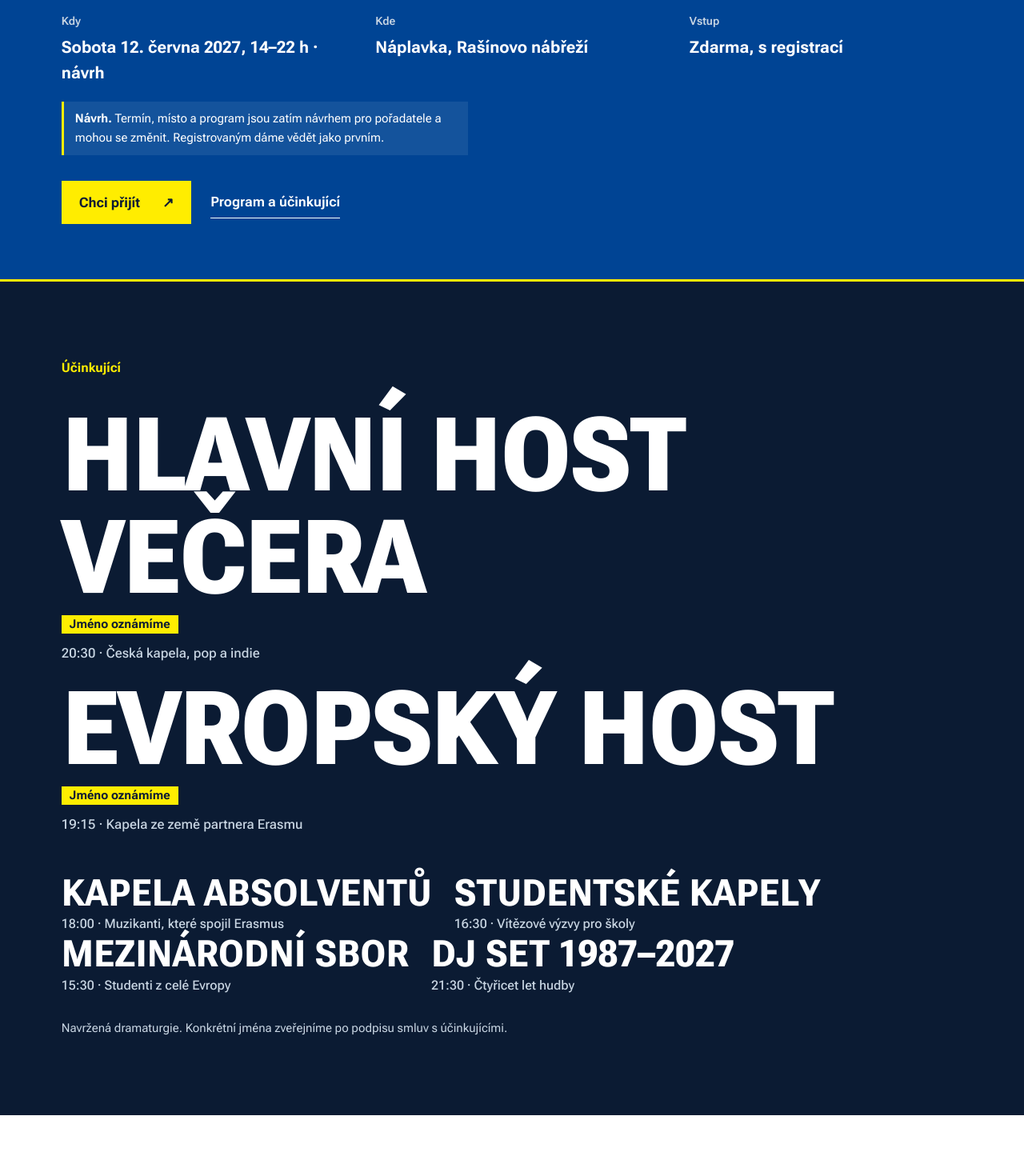
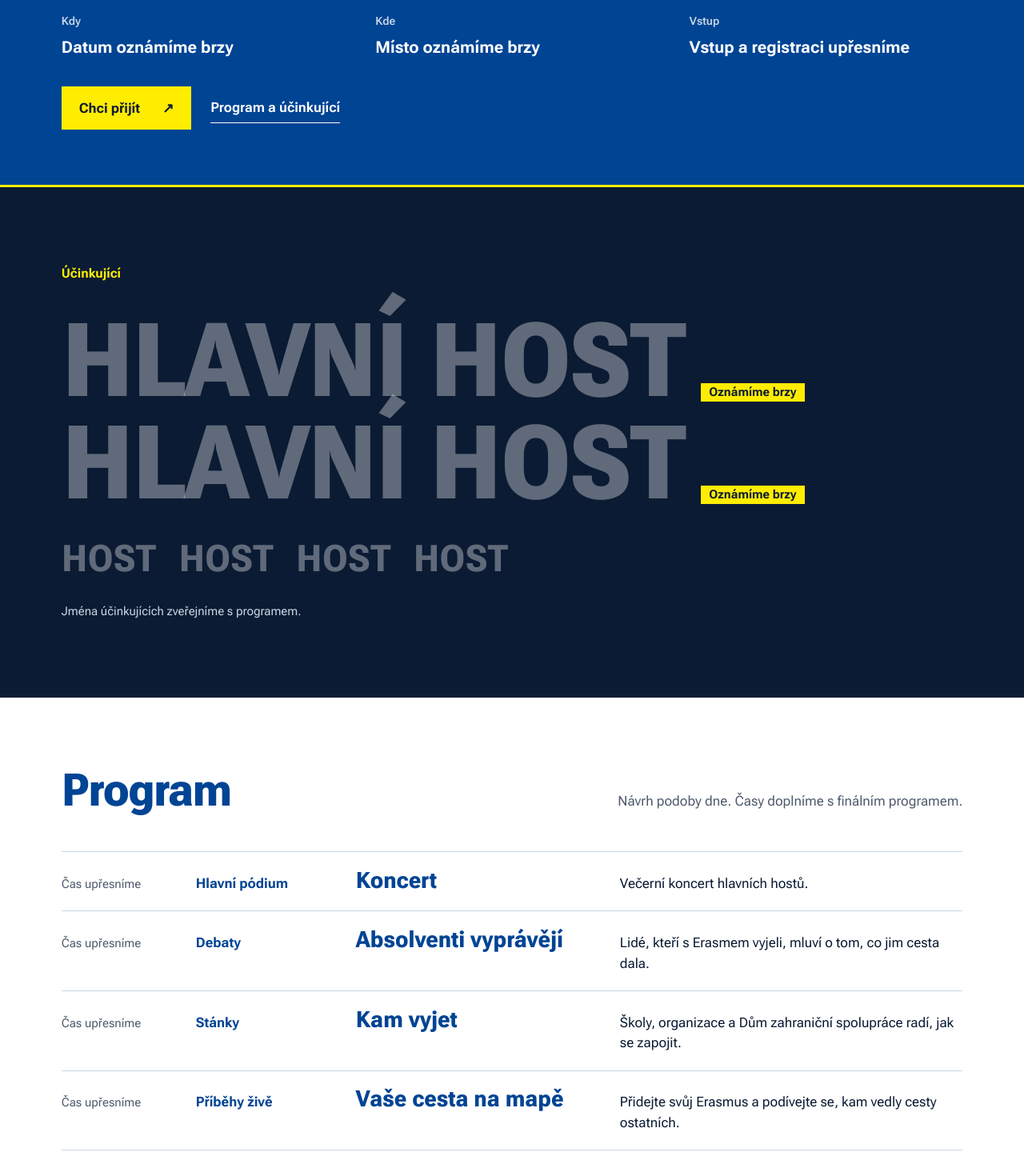
Before and after one commit to legitjakub/ERA40, a Next.js app in the folder web/: page /oslava in a window 1280 px wide. Shown: the part 620-2090 px from the top of the page at 80% size. Built offline with nearby package versions, Linux system fonts and the light colour scheme.

Commit message:
Revert "Oslava: navržený termín, místo, program a čísla podle veřejných zdrojů"
This reverts commit 96308619bf9b1354a0662acecdc205ecc5c4d91d.

```diff
--- a/web/src/app/oslava/oslava.module.css
+++ b/web/src/app/oslava/oslava.module.css
@@ -114,6 +114,9 @@
     "wght" 780;
   line-height: 1;
   text-transform: uppercase;
+}
+.poster [data-placeholder] {
+  color: #ffffff59;
 }
 .soon {
   padding: 4px 10px;
@@ -247,84 +250,3 @@
     gap: 4px;
   }
 }
-
-/* Proposal notice, line-up details, venue list and numbers. */
-.proposal {
-  max-width: 60ch;
-  margin: 20px 0 0;
-  padding: 10px 14px;
-  border-left: 3px solid var(--c-yellow);
-  background: #ffffff14;
-  font-size: 0.9375rem;
-}
-.name {
-  display: inline-flex;
-  flex-wrap: wrap;
-  align-items: baseline;
-  gap: 8px 20px;
-}
-.meta {
-  display: block;
-  margin-top: 6px;
-  color: #c9d6e3;
-  font-size: 1rem;
-  font-variation-settings: "wdth" 100, "wght" 500;
-  letter-spacing: 0;
-  line-height: 1.3;
-  text-transform: none;
-}
-.headliners .meta {
-  margin-bottom: clamp(14px, 2.4vh, 24px);
-  font-size: clamp(1rem, 1.3vw, 1.2rem);
-}
-.guests li {
-  display: flex;
-  flex-direction: column;
-  min-width: 14ch;
-}
-.list {
-  margin: 0 0 16px;
-  padding-left: 1.1em;
-}
-.list li + li {
-  margin-top: 6px;
-}
-.section[data-tone="ink"] {
-  background: var(--c-ink);
-  color: white;
-}
-.section[data-tone="ink"] h2 {
-  color: white;
-}
-.section[data-tone="ink"] .head p {
-  color: #c9d6e3;
-}
-.numbers {
-  display: grid;
-  grid-template-columns: repeat(4, minmax(0, 1fr));
-  gap: 28px clamp(20px, 3vw, 48px);
-  margin: 0;
-}
-.numbers div {
-  display: flex;
-  flex-direction: column-reverse;
-  justify-content: flex-end;
-  gap: 8px;
-  padding-top: 16px;
-  border-top: 2px solid var(--c-yellow);
-}
-.numbers dt {
-  color: #c9d6e3;
-  font-size: 0.9375rem;
-}
-.numbers dd {
-  margin: 0;
-  font-size: clamp(2rem, 3.6vw, 3.4rem);
-  font-variation-settings: "wdth" 74, "wght" 820;
-  line-height: 1;
-}
-@media (max-width: 767px) {
-  .numbers {
-    grid-template-columns: repeat(2, minmax(0, 1fr));
-  }
-}
--- a/web/src/app/oslava/page.tsx
+++ b/web/src/app/oslava/page.tsx
@@ -11,7 +11,7 @@ export const metadata: Metadata = {
   description: event.lead,
 };
 
-const soon = <span className={s.soon}>Jméno oznámíme</span>;
+const soon = <span className={s.soon}>Oznámíme brzy</span>;
 
 export default function EventPage() {
   const headliners = event.performers.filter((p) => p.headliner);
@@ -58,13 +58,6 @@ export default function EventPage() {
             <dd className={s.factValue}>{event.entry.label}</dd>
           </div>
         </dl>
-        {!event.confirmed && (
-          <p className={s.proposal}>
-            <strong>Návrh.</strong> Termín, místo a program jsou zatím
-            návrhem pro pořadatele a mohou se změnit. Registrovaným dáme
-            vědět jako prvním.
-          </p>
-        )}
         <p className={s.actions}>
           <Link className={s.primary} href="/zapojte-se#oslava">
             Chci přijít <span aria-hidden="true">↗</span>
@@ -83,30 +76,21 @@ export default function EventPage() {
           </h2>
           <ul className={s.headliners}>
             {headliners.map((p) => (
-              <li key={p.id}>
-                <span className={s.name}>
-                  {p.name}
-                  {p.placeholder && soon}
-                </span>
-                <span className={s.meta}>
-                  {[p.time, p.genre].filter(Boolean).join(" · ")}
-                </span>
+              <li key={p.id} data-placeholder={p.placeholder || undefined}>
+                {p.name}
+                {p.placeholder && soon}
               </li>
             ))}
           </ul>
           <ul className={s.guests}>
             {guests.map((p) => (
-              <li key={p.id}>
-                <span className={s.name}>{p.name}</span>
-                <span className={s.meta}>
-                  {[p.time, p.genre].filter(Boolean).join(" · ")}
-                </span>
+              <li key={p.id} data-placeholder={p.placeholder || undefined}>
+                {p.name}
               </li>
             ))}
           </ul>
           <p className={s.posterNote}>
-            Navržená dramaturgie. Konkrétní jména zveřejníme po podpisu
-            smluv s účinkujícími.
+            Jména účinkujících zveřejníme s programem.
           </p>
         </div>
       </section>
@@ -115,11 +99,7 @@ export default function EventPage() {
         <div className={s.inner}>
           <header className={s.head}>
             <h2 id="program-title">Program</h2>
-            <p>
-              {event.confirmed
-                ? event.dateLabel
-                : "Návrh podoby dne. Finální program zveřejníme s účinkujícími."}
-            </p>
+            <p>Návrh podoby dne. Časy doplníme s finálním programem.</p>
           </header>
           <ol className={s.program}>
             {event.program.map((item) => (
@@ -140,17 +120,9 @@ export default function EventPage() {
             <div>
               <h2 id="place-title">Místo a doprava</h2>
               <p className={s.big}>{event.venue.name}</p>
-              {event.venue.address && <p>{event.venue.address}</p>}
-              <ul className={s.list}>
-                {event.venue.transport.map((line) => (
-                  <li key={line}>{line}</li>
-                ))}
-              </ul>
               <p>
-                <strong>Přístupnost.</strong> {event.venue.access}
-              </p>
-              <p>
-                <strong>S sebou.</strong> {event.venue.bring}
+                Adresu, dopravu, informace o bezbariérovém přístupu a co si
+                vzít s sebou doplníme s místem konání.
               </p>
             </div>
             <div>
@@ -164,23 +136,6 @@ export default function EventPage() {
               </p>
             </div>
           </div>
-        </div>
-      </section>
-
-      <section className={s.section} data-tone="ink" aria-labelledby="facts-title">
-        <div className={s.inner}>
-          <header className={s.head}>
-            <h2 id="facts-title">Proč slavíme</h2>
-            <p>Ověřená čísla z Domu zahraniční spolupráce a Evropské komise.</p>
-          </header>
-          <dl className={s.numbers}>
-            {event.facts.map((f) => (
-              <div key={f.value}>
-                <dt>{f.label}</dt>
-                <dd>{f.value}</dd>
-              </div>
-            ))}
-          </dl>
         </div>
       </section>
 
--- a/web/src/components/event/AddToCalendar.tsx
+++ b/web/src/components/event/AddToCalendar.tsx
@@ -1,13 +1,13 @@
 "use client";
 
-import { event, eventConfirmed } from "@/content/event";
+import { event } from "@/content/event";
 
 const stamp = (iso: string) =>
   new Date(iso).toISOString().replace(/[-:]/g, "").replace(/\.\d{3}/, "");
 
-/** Downloads an .ics file built in the browser; hidden until the date is confirmed. */
+/** Downloads an .ics file built in the browser; hidden until a date exists. */
 export function AddToCalendar({ className }: { className?: string }) {
-  if (!eventConfirmed() || !event.start) return null;
+  if (!event.start) return null;
   function download() {
     const start = event.start!;
     const end = event.end ?? new Date(Date.parse(start) + 8 * 3600_000).toISOString();
--- a/web/src/components/event/Countdown.tsx
+++ b/web/src/components/event/Countdown.tsx
@@ -1,26 +1,20 @@
 "use client";
 
 import { useEffect, useState } from "react";
-import { event, eventConfirmed } from "@/content/event";
+import { event } from "@/content/event";
 
-/** A quiet text countdown; until the date is confirmed it shows the label. */
+/** A quiet text countdown; before a date exists it says when it will. */
 export function Countdown({ className }: { className?: string }) {
   const [now, setNow] = useState<number | null>(null);
   useEffect(() => {
-    if (!eventConfirmed()) return;
+    if (!event.start) return;
     const tick = () => setNow(Date.now());
     tick();
     const id = window.setInterval(tick, 30_000);
     return () => window.clearInterval(id);
   }, []);
 
-  if (!eventConfirmed() || !event.start)
-    return (
-      <p className={className}>
-        {event.dateLabel}
-        {!event.confirmed && " · návrh"}
-      </p>
-    );
+  if (!event.start) return <p className={className}>{event.dateLabel}</p>;
   if (now === null) return <p className={className}>&nbsp;</p>;
   const start = Date.parse(event.start);
   const end = event.end ? Date.parse(event.end) : start + 8 * 3600_000;
--- a/web/src/content/event.ts
+++ b/web/src/content/event.ts
@@ -1,12 +1,8 @@
 /*
- * The anniversary celebration.
- *
- * Everything here is a PROPOSAL (docs/PLAN-OSLAVA.md, "Návrh akce"):
- * date, place and programme are worked out from public facts, but the
- * organiser has not confirmed them. While `confirmed` is false the site
- * labels them as a proposal and keeps the calendar file and schema.org
- * Event switched off. Performer names stay formats, never real artists,
- * until bookings are signed.
+ * The anniversary celebration. Everything marked `placeholder` waits for
+ * the organiser's confirmed details (docs/PLAN-OSLAVA.md, "Co potřebuji").
+ * Fill in `start`, `end` and `venue` and the countdown, calendar file and
+ * structured data switch on by themselves.
  */
 
 export type Performer = {
@@ -32,72 +28,76 @@ export type ProgramItem = {
 };
 
 export const event = {
-  /** Flip to true once the organiser confirms date, place and entry. */
-  confirmed: false,
   claim: "40 let Erasmu. Slavíme v Česku.",
   title: "Oslava 40 let Erasmu",
-  lead: "Odpoledne a večer pod širým nebem na pražské náplavce: koncerty, příběhy absolventů a rady, jak vyjet. Evropský program slaví 40 let a Česko je u toho od roku 1998.",
-  /** Saturday closest to the programme's birthday, 15 June 1987. */
-  start: "2027-06-12T14:00:00+02:00" as string | null,
-  end: "2027-06-12T22:00:00+02:00" as string | null,
-  dateLabel: "Sobota 12. června 2027, 14–22 h",
-  dateNote: "Nejbližší sobota ke 40. narozeninám programu (15. 6. 1987).",
+  lead: "Koncert, setkání absolventů a den plný cest, které mění životy. Evropský program slaví 40 let a Česko je u toho od roku 1998.",
+  /** ISO date-time with offset, e.g. "2027-06-12T16:00:00+02:00". */
+  start: null as string | null,
+  end: null as string | null,
+  dateLabel: "Datum oznámíme brzy",
   venue: {
-    name: "Náplavka, Rašínovo nábřeží",
-    address: "Rašínovo nábřeží, Praha 2",
-    transport: [
-      "Tramvaj: zastávka Výtoň, přímo u náplavky.",
-      "Metro B: Karlovo náměstí, asi 10 minut pěšky.",
-      "Na kole: po břehu vede páteřní cyklotrasa A2.",
-    ],
-    access:
-      "Bezbariérový přístup na náplavku, toalety a místo u pódia ověříme se správcem náplavek a zveřejníme s finálním programem.",
-    bring: "Dobrou náladu, láhev na vodu a klidně fotku nebo předmět ze svého Erasmu do Příběhů živě.",
+    name: "Místo oznámíme brzy",
+    address: null as string | null,
     placeholder: true,
   },
   entry: {
-    label: "Zdarma, s registrací",
-    text: "Vstup je volný. Registrace nám pomůže odhadnout počet lidí a pošleme vám program jako prvním.",
+    label: "Vstup a registraci upřesníme",
+    text: "Zaregistrujte se a pošleme vám datum, místo i program, jakmile je zveřejníme.",
     placeholder: true,
   },
   performers: [
-    { id: "headliner-1", name: "Hlavní host večera", genre: "Česká kapela, pop a indie", time: "20:30", headliner: true, placeholder: true },
-    { id: "headliner-2", name: "Evropský host", genre: "Kapela ze země partnera Erasmu", time: "19:15", headliner: true, placeholder: true },
-    { id: "guest-1", name: "Kapela absolventů", genre: "Muzikanti, které spojil Erasmus", time: "18:00", placeholder: true },
-    { id: "guest-2", name: "Studentské kapely", genre: "Vítězové výzvy pro školy", time: "16:30", placeholder: true },
-    { id: "guest-3", name: "Mezinárodní sbor", genre: "Studenti z celé Evropy", time: "15:30", placeholder: true },
-    { id: "guest-4", name: "DJ set 1987–2027", genre: "Čtyřicet let hudby", time: "21:30", placeholder: true },
+    { id: "headliner-1", name: "Hlavní host", headliner: true, placeholder: true },
+    { id: "headliner-2", name: "Hlavní host", headliner: true, placeholder: true },
+    { id: "guest-1", name: "Host", placeholder: true },
+    { id: "guest-2", name: "Host", placeholder: true },
+    { id: "guest-3", name: "Host", placeholder: true },
+    { id: "guest-4", name: "Host", placeholder: true },
   ] as Performer[],
-  /** A proposed shape of the day; names follow once bookings are signed. */
+  /** A proposed shape of the day; times and names follow with the programme. */
   program: [
-    { time: "14:00", stage: "Celá náplavka", title: "Otevíráme", text: "Stánky škol, Domu zahraniční spolupráce a studentských spolků radí, kam a jak vyjet.", placeholder: true },
-    { time: "15:00", stage: "Debaty", title: "Odjezd 1998", text: "První čeští účastníci Erasmu vyprávějí, jaké bylo vyjet před vstupem do EU.", placeholder: true },
-    { time: "15:30", stage: "Hlavní pódium", title: "Mezinárodní sbor", text: "Zahraniční studenti, kteří jsou v Česku na Erasmu, zpívají ve svých jazycích.", placeholder: true },
-    { time: "16:00", stage: "Příběhy živě", title: "Vaše cesta na mapě", text: "Přineste fotku nebo vzpomínku, zapíšeme ji a ukážeme na velké mapě cest.", placeholder: true },
-    { time: "16:30", stage: "Hlavní pódium", title: "Studentské kapely", text: "Kapely ze škol zapojených do Erasmu+, vybrané ve výzvě před oslavou.", placeholder: true },
-    { time: "17:00", stage: "Debaty", title: "Nejen pro vysokoškoláky", text: "Učni, učitelé, sportovci a pracovníci s mládeží o tom, kam s Erasmem+ vyjeli od roku 2014.", placeholder: true },
-    { time: "18:00", stage: "Hlavní pódium", title: "Kapela absolventů", text: "Muzikanti, kteří se potkali na Erasmu, hrají spolu znovu.", placeholder: true },
-    { time: "19:15", stage: "Hlavní pódium", title: "Evropský host", text: "Koncert kapely z jiné země programu Erasmus+.", placeholder: true },
-    { time: "20:15", stage: "Hlavní pódium", title: "Společná fotka 40 let", text: "Všichni, kdo kdy vyjeli, na jedné fotce. Vezměte si vlajku své destinace.", placeholder: true },
-    { time: "20:30", stage: "Hlavní pódium", title: "Hlavní host večera", text: "Večerní koncert.", placeholder: true },
-    { time: "21:30", stage: "Hlavní pódium", title: "DJ set 1987–2027", text: "Hity ze všech čtyřiceti let do konce večera ve 22:00.", placeholder: true },
+    {
+      stage: "Hlavní pódium",
+      title: "Koncert",
+      text: "Večerní koncert hlavních hostů.",
+      placeholder: true,
+    },
+    {
+      stage: "Debaty",
+      title: "Absolventi vyprávějí",
+      text: "Lidé, kteří s Erasmem vyjeli, mluví o tom, co jim cesta dala.",
+      placeholder: true,
+    },
+    {
+      stage: "Stánky",
+      title: "Kam vyjet",
+      text: "Školy, organizace a Dům zahraniční spolupráce radí, jak se zapojit.",
+      placeholder: true,
+    },
+    {
+      stage: "Příběhy živě",
+      title: "Vaše cesta na mapě",
+      text: "Přidejte svůj Erasmus a podívejte se, kam vedly cesty ostatních.",
+      placeholder: true,
+    },
   ] as ProgramItem[],
-  /** Verified public figures; see docs/CONTENT-FACTS.md for sources. */
-  facts: [
-    { value: "15. 6. 1987", label: "Evropská komise spouští program Erasmus" },
-    { value: "1998", label: "Česko se zapojuje do evropských vzdělávacích programů" },
-    { value: "446 200", label: "účastníků z Česka ve výzvách 1998–2024 (DZS, únor 2025)" },
-    { value: "2014", label: "vzniká Erasmus+ pro všechny obory vzdělávání a sport" },
-  ],
   faq: [
-    { q: "Kolik stojí vstup?", a: "Navrhujeme vstup zdarma s nepovinnou registrací. Podmínky potvrdí pořadatel spolu s termínem." },
-    { q: "Musím být absolvent Erasmu?", a: "Ne. Oslava je pro všechny, kdo s Erasmem vyjeli, chystají se vyjet, nebo je program jen zajímá." },
-    { q: "Můžu přijít s dětmi nebo se psem?", a: "Ano, náplavka je veřejné prostranství. U pódia bývá hlučno, pro děti doporučujeme chrániče sluchu." },
-    { q: "Co když bude pršet?", a: "Akce proběhne za každého počasí. Při bouřce může pořadatel program z bezpečnostních důvodů přerušit." },
-    { q: "Je místo bezbariérové?", a: "Přístup ověříme se správcem náplavek a podrobnosti zveřejníme s finálním programem." },
-    { q: "Jak se mohu zapojit jako škola, kapela nebo partner?", a: "Napište nám přes formulář pro školy a organizace na stránce Zapojte se. Studentské kapely vybereme ve výzvě před oslavou." },
+    {
+      q: "Kolik stojí vstup?",
+      a: "Podmínky vstupu zveřejníme spolu s datem. Registrovaným dáme vědět jako prvním.",
+    },
+    {
+      q: "Musím být absolvent Erasmu?",
+      a: "Ne. Oslava je pro všechny, kdo s Erasmem vyjeli, chystají se vyjet, nebo je program jen zajímá.",
+    },
+    {
+      q: "Je místo bezbariérové?",
+      a: "Informace o přístupnosti doplníme s místem konání.",
+    },
+    {
+      q: "Jak se mohu zapojit jako škola nebo partner?",
+      a: "Napište nám přes formulář pro školy a organizace na stránce Zapojte se.",
+    },
   ],
 };
 
-export const eventConfirmed = () =>
-  Boolean(event.confirmed && event.start && !event.venue.placeholder);
+export const eventConfirmed = () => Boolean(event.start && !event.venue.placeholder);
```
Also changed, not shown: 1 other file (tests, documents, lock files or other folders).
